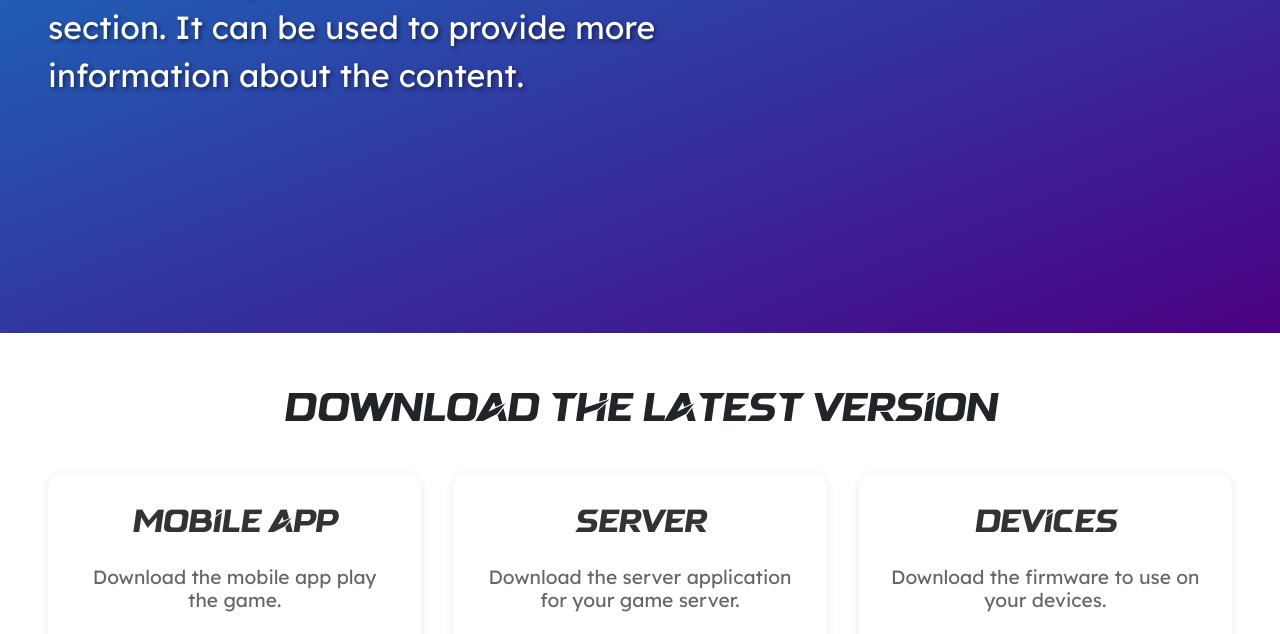
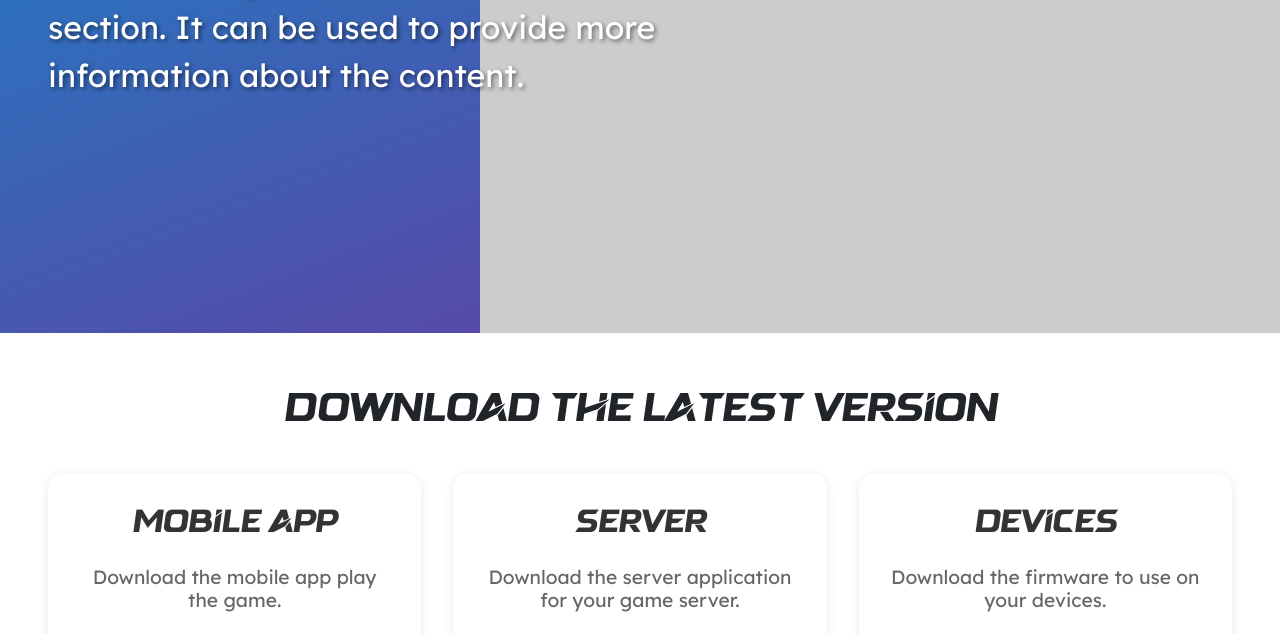
Before and after one commit to poLionel/PDG-RocketLeagueIRL, a plain HTML site: page landingPage/index.html in a window 1280 px wide. Shown: the part 467-1101 px from the top of the page. Drawn offline with nearby package versions, Linux system fonts and the light colour scheme; placeholder pictures from the web are drawn by us.

Commit message:
Small changes in the mockup background

```diff
--- a/landingPage/index.html
+++ b/landingPage/index.html
@@ -105,7 +105,9 @@
     }
 
     .hero-section {
-        background: linear-gradient(159deg, rgba(8,146,208,1) 0%, rgba(75,0,130,1) 100%);;
+        background:
+            url('https://placehold.co/1080x1080') right/contain no-repeat,
+            linear-gradient(159deg, rgba(8,146,208,1) 0%, rgba(75,0,130,0.8) 100%);
         height: 100vh;
         display: flex;
         align-items: center;
```
